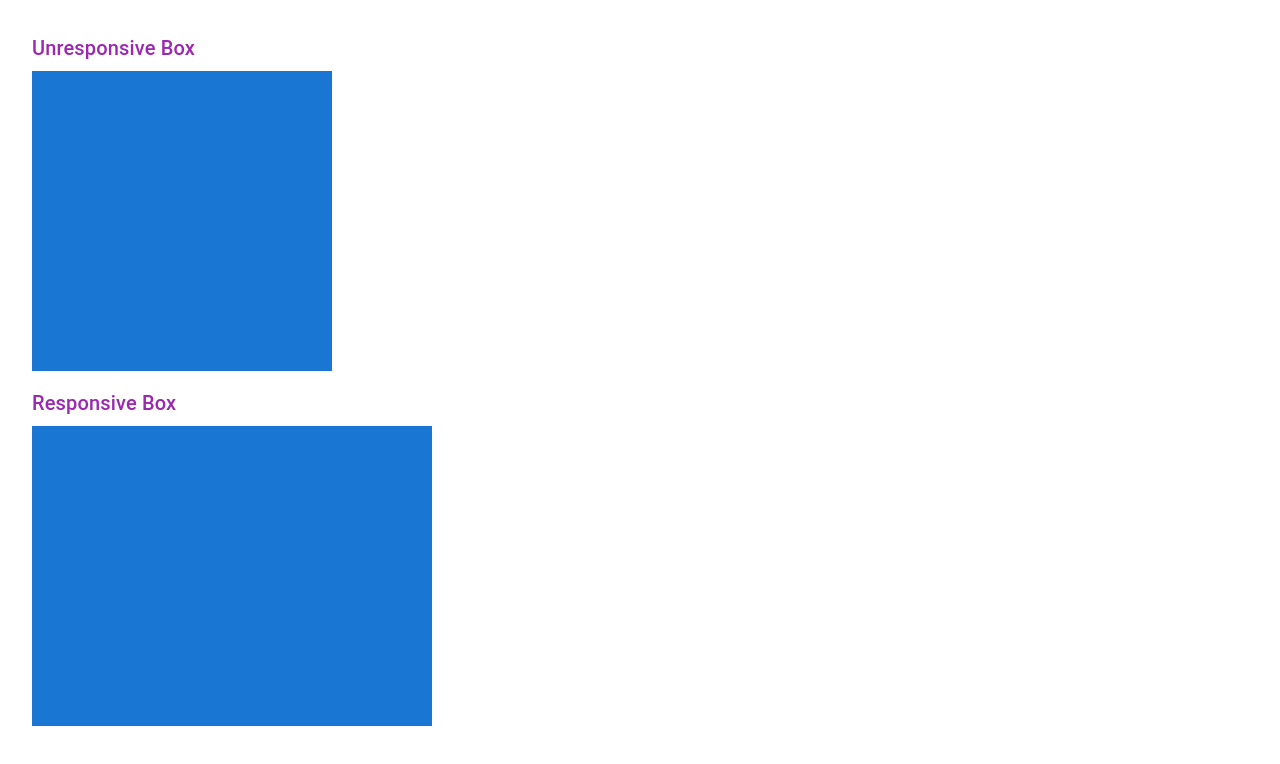
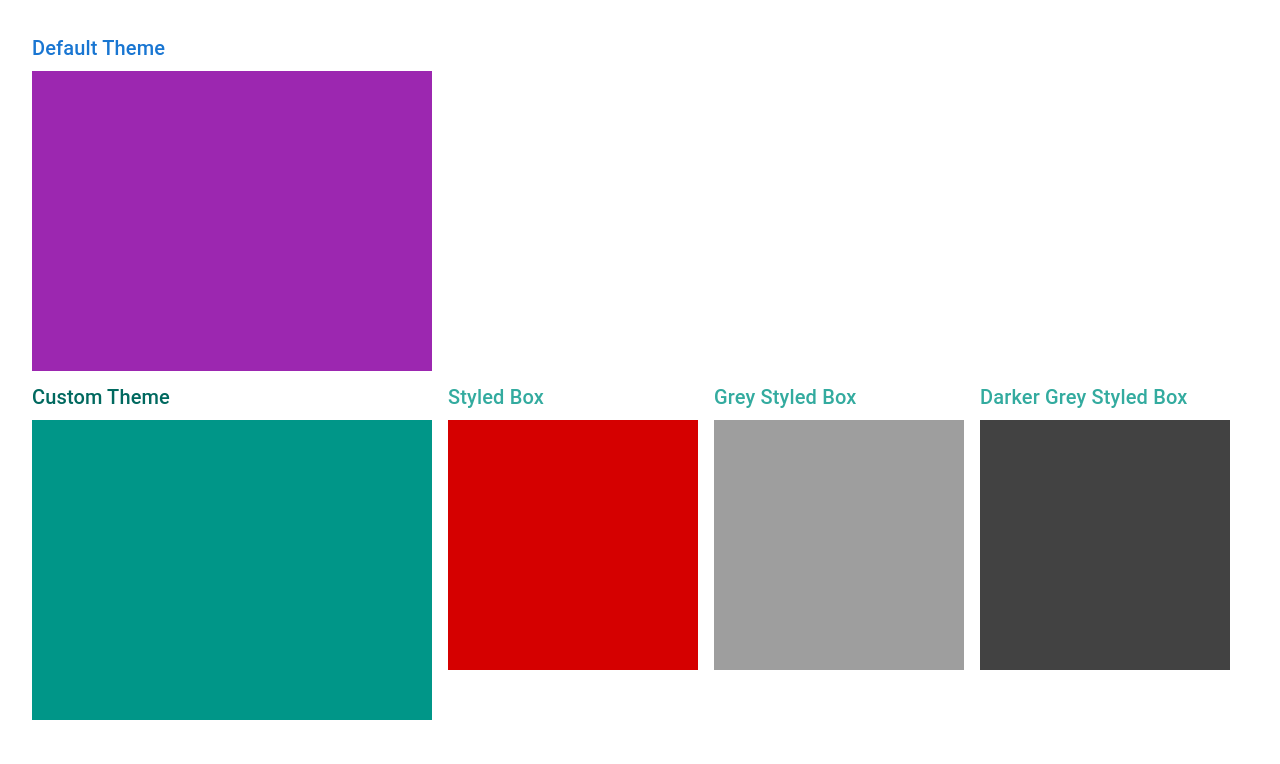
Before and after one commit to priyak1203/React-MUI, a React (Vite) app in the folder JS-Examples/: page / in a window 1280 px wide. Shown: the top 764 px of the page. Built offline with nearby package versions, Linux system fonts and the light colour scheme.

Commit message:
custom theme and usage

```diff
--- a/JS-Examples/src/App.jsx
+++ b/JS-Examples/src/App.jsx
@@ -13,6 +13,7 @@ import {
   MuiCard,
   MuiCheckBox,
   MuiChip,
+  MuiCustomTheme,
   MuiDateRangePicker,
   MuiDateTimePicker,
   MuiDialog,
@@ -92,7 +93,8 @@ function App() {
         {/* <MuiTabs /> */}
         {/* <MuiTimeline /> */}
         {/* <MuiMasonry /> */}
-        <MuiResponsiveness />
+        {/* <MuiResponsiveness /> */}
+        <MuiCustomTheme />
       </div>
     </LocalizationProvider>
   );
--- /dev/null
+++ b/JS-Examples/src/components/MuiCustomTheme.jsx
@@ -0,0 +1,114 @@
+import styled from '@emotion/styled';
+import {
+  Box,
+  Stack,
+  ThemeProvider,
+  Typography,
+  colors,
+  createTheme,
+} from '@mui/material';
+
+const theme = createTheme({
+  status: {
+    danger: '#d50000',
+  },
+  palette: {
+    secondary: {
+      main: colors.teal[500],
+    },
+    greyier: {
+      main: colors.grey[500],
+      darker: colors.grey[800],
+    },
+  },
+});
+
+const StyledBox1 = styled(Box)(({ theme }) => ({
+  height: '250px',
+  width: '250px',
+  backgroundColor: theme.status.danger,
+}));
+
+const StyledBox2 = styled(Box)(({ theme }) => ({
+  height: '250px',
+  width: '250px',
+  backgroundColor: theme.palette.greyier.main,
+}));
+
+const StyledBox3 = styled(Box)(({ theme }) => ({
+  height: '250px',
+  width: '250px',
+  backgroundColor: theme.palette.greyier.darker,
+}));
+
+const MuiCustomTheme = () => {
+  return (
+    <>
+      <Stack sx={{ marginBottom: '10px' }}>
+        {/*Default Theme */}
+        <Box>
+          <Typography variant="h6" color="primary" gutterBottom>
+            Default Theme
+          </Typography>
+          <Box
+            sx={{
+              height: '300px',
+              width: {
+                xs: 100,
+                sm: 200,
+                md: 300,
+                lg: 400,
+                xl: 500,
+              },
+              bgcolor: 'secondary.main',
+            }}
+          ></Box>
+        </Box>
+      </Stack>
+      {/* Custom Themes  */}
+      <ThemeProvider theme={theme}>
+        <Stack spacing={2} direction={'row'}>
+          {/* Custom Theme */}
+          <Box>
+            <Typography variant="h6" color="secondary.dark" gutterBottom>
+              Custom Theme
+            </Typography>
+            <Box
+              sx={{
+                height: '300px',
+                width: {
+                  xs: 100,
+                  sm: 200,
+                  md: 300,
+                  lg: 400,
+                  xl: 500,
+                },
+                bgcolor: 'secondary.main',
+              }}
+            ></Box>
+          </Box>
+          <Box>
+            <Typography variant="h6" color="secondary.light" gutterBottom>
+              Styled Box
+            </Typography>
+            <StyledBox1></StyledBox1>
+          </Box>
+          <Box>
+            <Typography variant="h6" color="secondary.light" gutterBottom>
+              Grey Styled Box
+            </Typography>
+            <StyledBox2></StyledBox2>
+          </Box>
+          <Box>
+            <Typography variant="h6" color="secondary.light" gutterBottom>
+              Darker Grey Styled Box
+            </Typography>
+            <StyledBox3></StyledBox3>
+          </Box>
+        </Stack>
+      </ThemeProvider>
+    </>
+  );
+};
+
+export default MuiCustomTheme;
--- a/JS-Examples/src/components/index.js
+++ b/JS-Examples/src/components/index.js
@@ -10,6 +10,7 @@ export { default as MuiButton } from './MuiButton';
 export { default as MuiCard } from './MuiCard';
 export { default as MuiCheckBox } from './MuiCheckBox';
 export { default as MuiChip } from './MuiChip';
+export { default as MuiCustomTheme } from './MuiCustomTheme';
 export { default as MuiDateRangePicker } from './MuiDateRangePicker';
 export { default as MuiDateTimePicker } from './MuiDateTimePicker';
 export { default as MuiDialog } from './MuiDialog';
```
